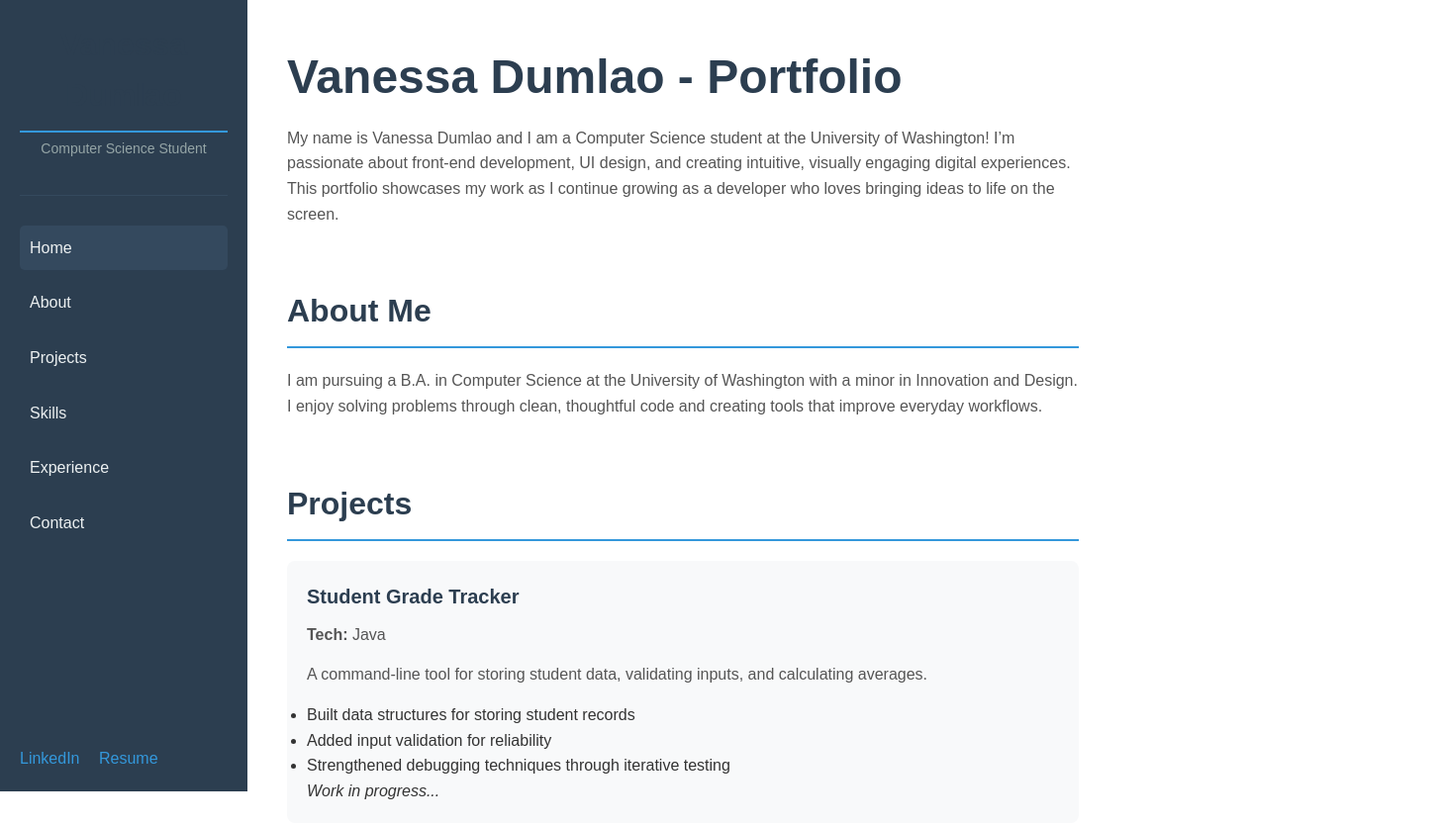
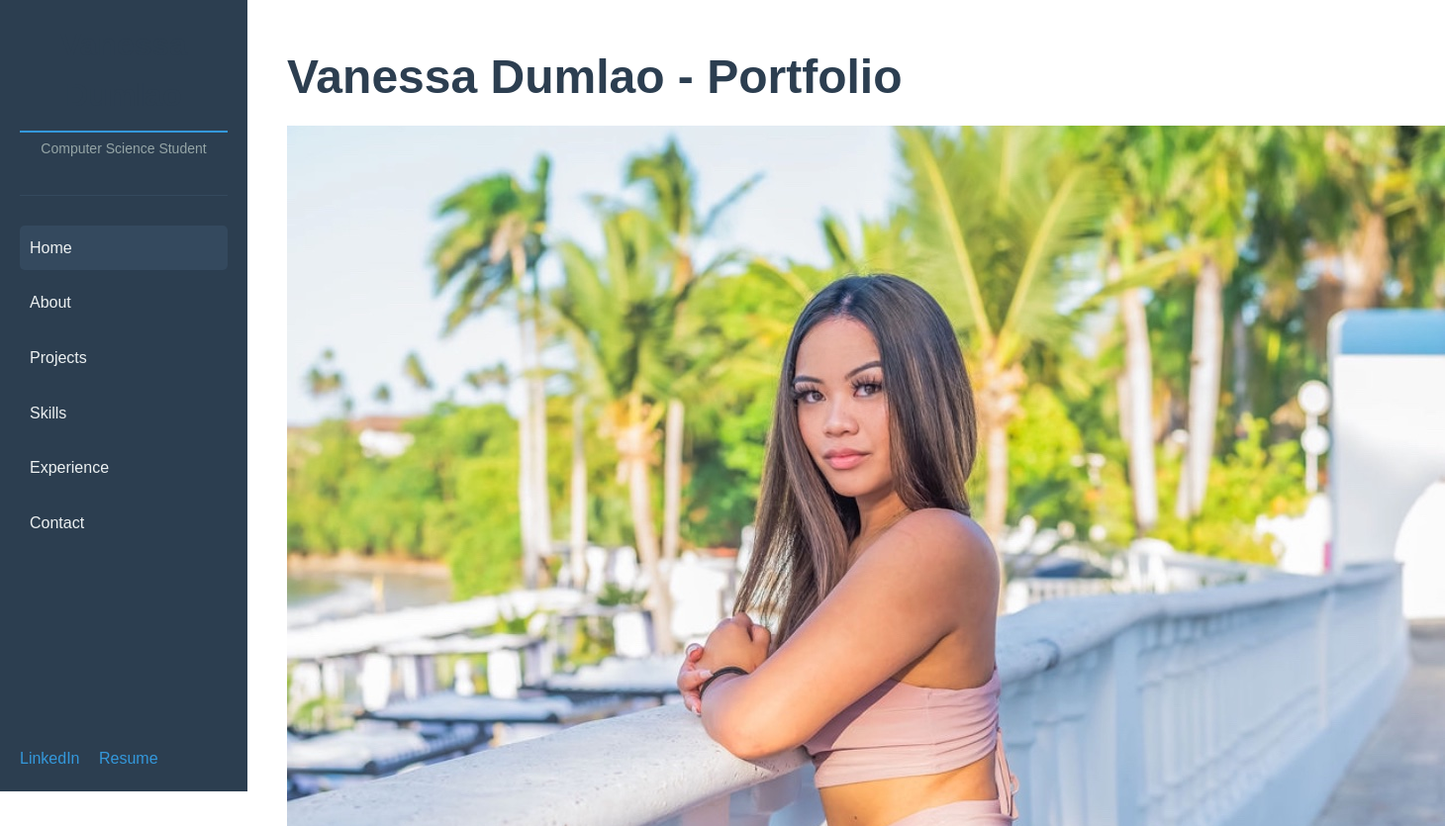
Before and after one commit to vanessasdumlao/Portfolio, a plain HTML site: page index.html in a window 1280 px wide. Shown: the top 835 px of the page at 99% size, 1460 px wide, since content can reach past the window. Drawn offline with Linux system fonts and the light colour scheme.

Commit message:
Update index.html

```diff
--- a/index.html
+++ b/index.html
@@ -40,7 +40,7 @@
         <!-- HOME -->
         <section id="home">
             <h1>Vanessa Dumlao - Portfolio </h1>
-
+            <img src="headshot.jpg" alt="Vanessa Dumlao" class="profile-pic">
             <p>
                     My name is Vanessa Dumlao and I am a Computer Science student at the University of Washington!
                 I’m passionate about front-end development, UI design, and creating intuitive, visually engaging digital
```
